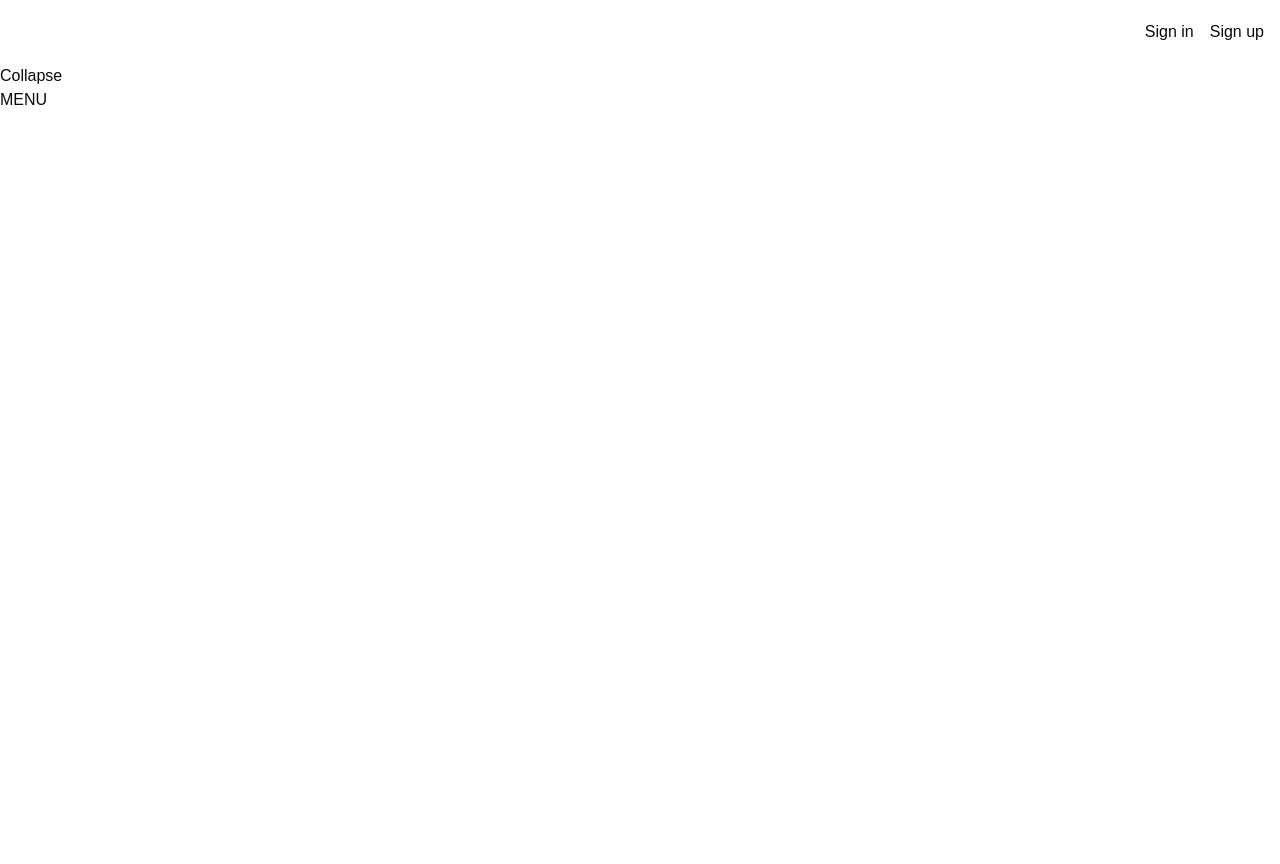
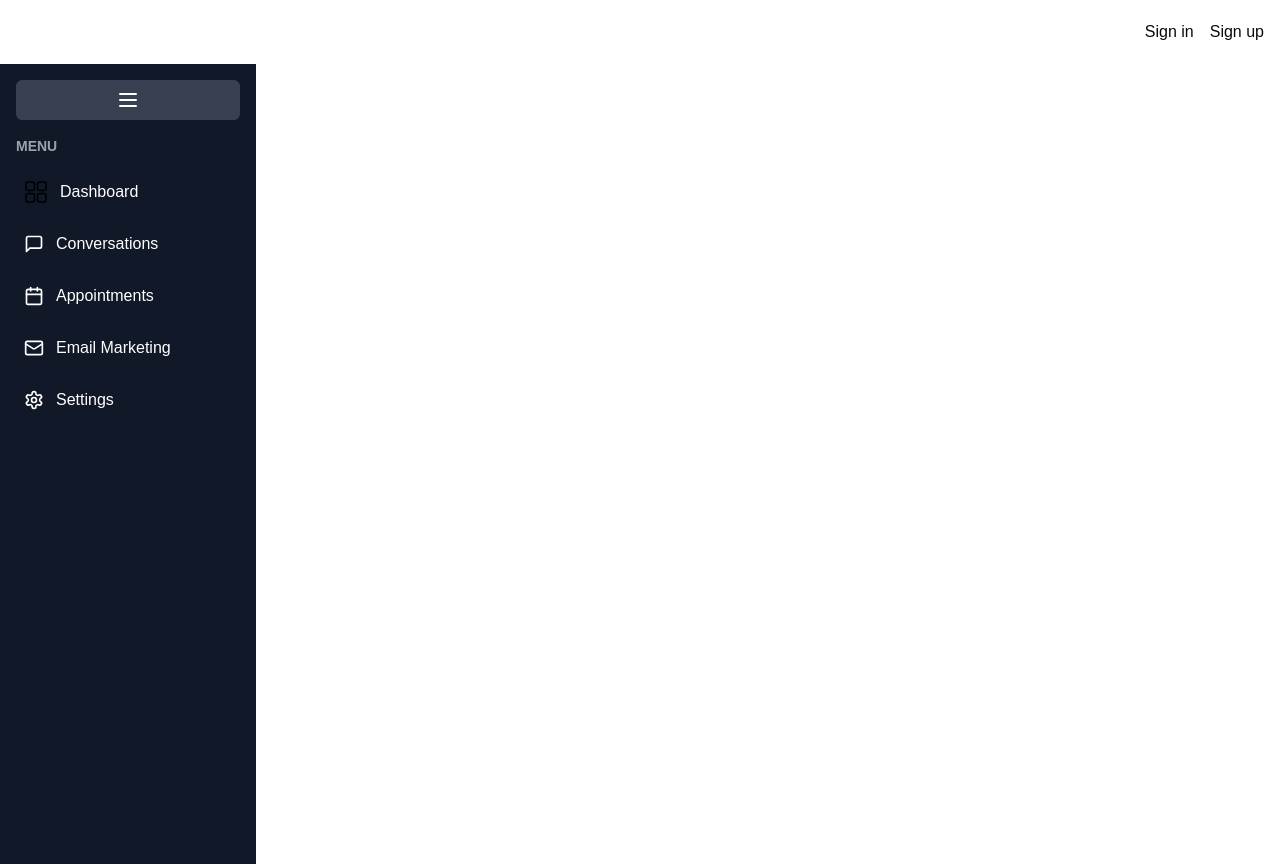
Before and after one commit to abegilerova/AI-SaaS-Chatbot, a Next.js app in the folder ai-saas-chatbot/: page /dashboard in a window 1280 px wide. Before the commit the page ends 800 px from the top, so only its background shows below. Built offline with nearby package versions, Linux system fonts and the light colour scheme; no server answers.

Commit message:
adding tailwind

```diff
--- /dev/null
+++ b/ai-saas-chatbot/src/app/components/SideBarItem.tsx
@@ -0,0 +1,13 @@
+"use client"
+import React, { useState } from "react";
+
+const SidebarItem = ({ icon, text, collapsed }: { icon: React.ReactNode; text: string; collapsed: boolean }) => (
+    <li>
+      <button className="flex items-center w-full p-2 rounded-md hover:bg-gray-700 transition">
+        {icon}
+        {!collapsed && <span className="ml-3">{text}</span>}
+      </button>
+    </li>
+  );
+
+  export default SidebarItem;
--- a/ai-saas-chatbot/src/app/components/Sidebard.tsx
+++ b/ai-saas-chatbot/src/app/components/Sidebard.tsx
@@ -1,42 +1,36 @@
 "use client";
-import React ,{ useState } from "react";
+import React, { useState } from "react";
 import DashboardIcon from "../icons/dashboard-icon";
+import { Menu, MessageSquare, Settings, Calendar, Mail } from "lucide-react";
+import SidebarItem from "./SideBarItem"
+
 const Sidebar = () => {
+  const [collapsed, setCollapsed] = useState(false);
 
-    const [collapsed, setCollapsed] = useState(false);
+  return (
+    <div className={`h-screen bg-gray-900 text-white transition-all duration-300 ${collapsed ? "w-16" : "w-64"} flex flex-col p-4`}>
+      {/* Toggle Button */}
+      <button
+        onClick={() => setCollapsed(!collapsed)}
+        className="mb-4 p-2 bg-gray-700 rounded-md flex items-center justify-center hover:bg-gray-600 transition"
+      >
+        <Menu className="h-6 w-6" />
+      </button>
 
-    return (
-        <div>
+      {/* Menu Header */}
+      {!collapsed && <h5 className="text-sm font-semibold text-gray-400 mb-4">MENU</h5>}
 
-            <button onClick={() => setCollapsed(!collapsed)}>
-                {collapsed ? "Uncollapse" : "Collapse"}
-            </button>
-            <h5>MENU</h5>
-            {collapsed && (<ul>
-                <li>
-                    <div style={{ display: "flex", alignItems: "center" }}>
-                        <DashboardIcon />
-                        <button>Dashboard</button>
-                    </div>
-                </li>
-                <li>
-                    <button>Conversations</button>
-                </li>
-                <li>
-                    <button>Integrations</button>
-                </li>
-                <li>
-                    <button>Appointments</button>
-                </li>
-                <li>
-                    <button>Email Marketing</button>
-                </li>
-                <li>
-                    <button>Settings</button>
-                </li>
-            </ul>)}
-        </div>
-    );
+      {/* Navigation Items */}
+      <ul className="space-y-3">
+        <SidebarItem icon={<DashboardIcon />} text="Dashboard" collapsed={collapsed} />
+        <SidebarItem icon={<MessageSquare className="h-5 w-5" />} text="Conversations" collapsed={collapsed} />
+        <SidebarItem icon={<Calendar className="h-5 w-5" />} text="Appointments" collapsed={collapsed} />
+        <SidebarItem icon={<Mail className="h-5 w-5" />} text="Email Marketing" collapsed={collapsed} />
+        <SidebarItem icon={<Settings className="h-5 w-5" />} text="Settings" collapsed={collapsed} />
+      </ul>
+    </div>
+  );
 };
 
+
 export default Sidebar;
```
